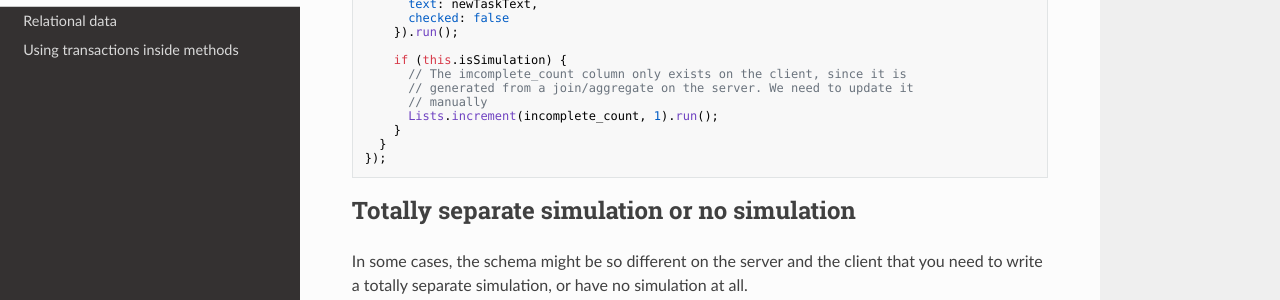
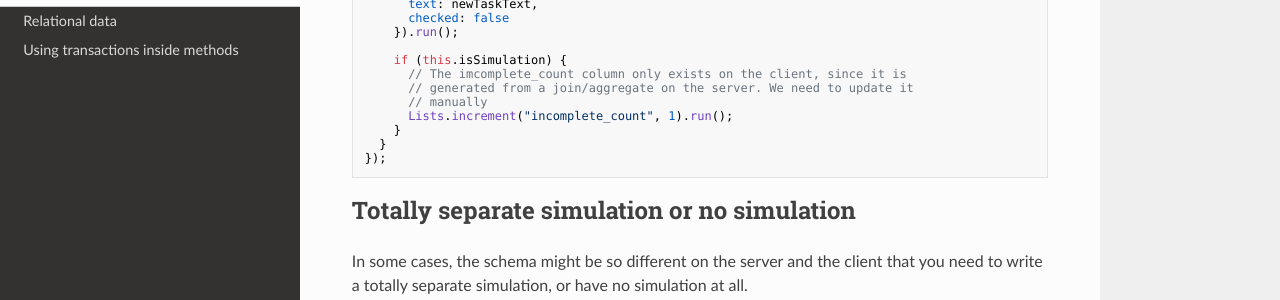
Before and after one commit to meteor/postgres-packages, an MkDocs documentation site: the page built from docs/methods.md, in a window 1280 px wide and 900 px high, scrolled down 1083 px. Shown: the part 249-549 px from the top of the window. Built offline with MkDocs 1.6.1, drawn with Linux system fonts in a browser that asks for light colours; nearby versions of some CDN libraries; old or Windows-style settings are respelled for this version of MkDocs.

```diff
--- a/docs/methods.md
+++ b/docs/methods.md
@@ -50,7 +50,7 @@ Meteor.methods({
       // The imcomplete_count column only exists on the client, since it is
       // generated from a join/aggregate on the server. We need to update it
       // manually
-      Lists.increment(incomplete_count, 1).run();
+      Lists.increment("incomplete_count", 1).run();
     }
   }
 });
```
